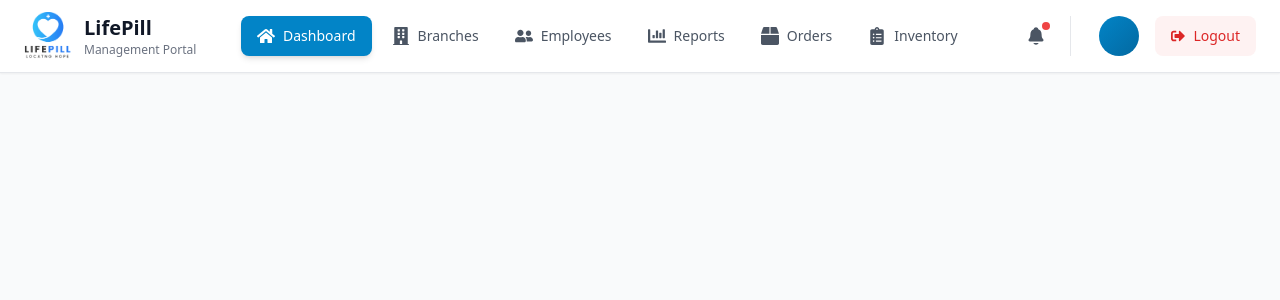
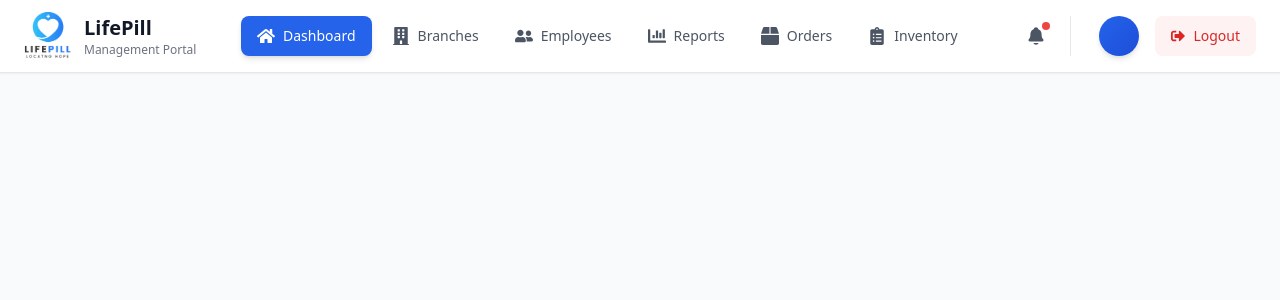
Before and after one commit to Life-Pill/pharmacy-manager-web-app, a React (Vite) app: page /manager-dashboard/1 in a window 1280 px wide. Shown: the top 300 px of the page. Built offline with nearby package versions, Linux system fonts and the light colour scheme.

Commit message:
style: Update sidebar button styles and user avatar for improved UI consistency

```diff
--- a/src/features/manager-dashboard/components/sidebar/SideBar.tsx
+++ b/src/features/manager-dashboard/components/sidebar/SideBar.tsx
@@ -63,12 +63,12 @@ const SideBar: React.FC<SideBarProps> = ({ setActiveComponent }) => {
                   onClick={() => handleItemClick(item.id)}
                   className={`flex items-center space-x-2 px-4 py-2.5 rounded-lg font-medium text-sm transition-all duration-200 ${
                     isActive
-                      ? 'bg-primary-600 text-white shadow-md'
+                      ? 'bg-blue-600 text-white shadow-md hover:bg-blue-700'
                       : 'text-gray-600 hover:bg-gray-100 hover:text-gray-900'
                   }`}
                 >
                   <Icon className='text-lg' />
-                  <span>{item.label}</span>
+                  <span className='whitespace-nowrap'>{item.label}</span>
                 </button>
               );
             })}
@@ -90,7 +90,7 @@ const SideBar: React.FC<SideBarProps> = ({ setActiveComponent }) => {
                 </p>
                 <p className='text-xs text-gray-500 capitalize'>{user?.role}</p>
               </div>
-              <div className='w-10 h-10 bg-gradient-to-br from-primary-600 to-primary-700 rounded-full flex items-center justify-center text-white font-semibold'>
+              <div className='w-10 h-10 bg-gradient-to-br from-blue-600 to-blue-700 rounded-full flex items-center justify-center text-white font-semibold shadow-md'>
                 {user?.employerFirstName?.charAt(0)}
                 {user?.employerLastName?.charAt(0)}
               </div>
```
